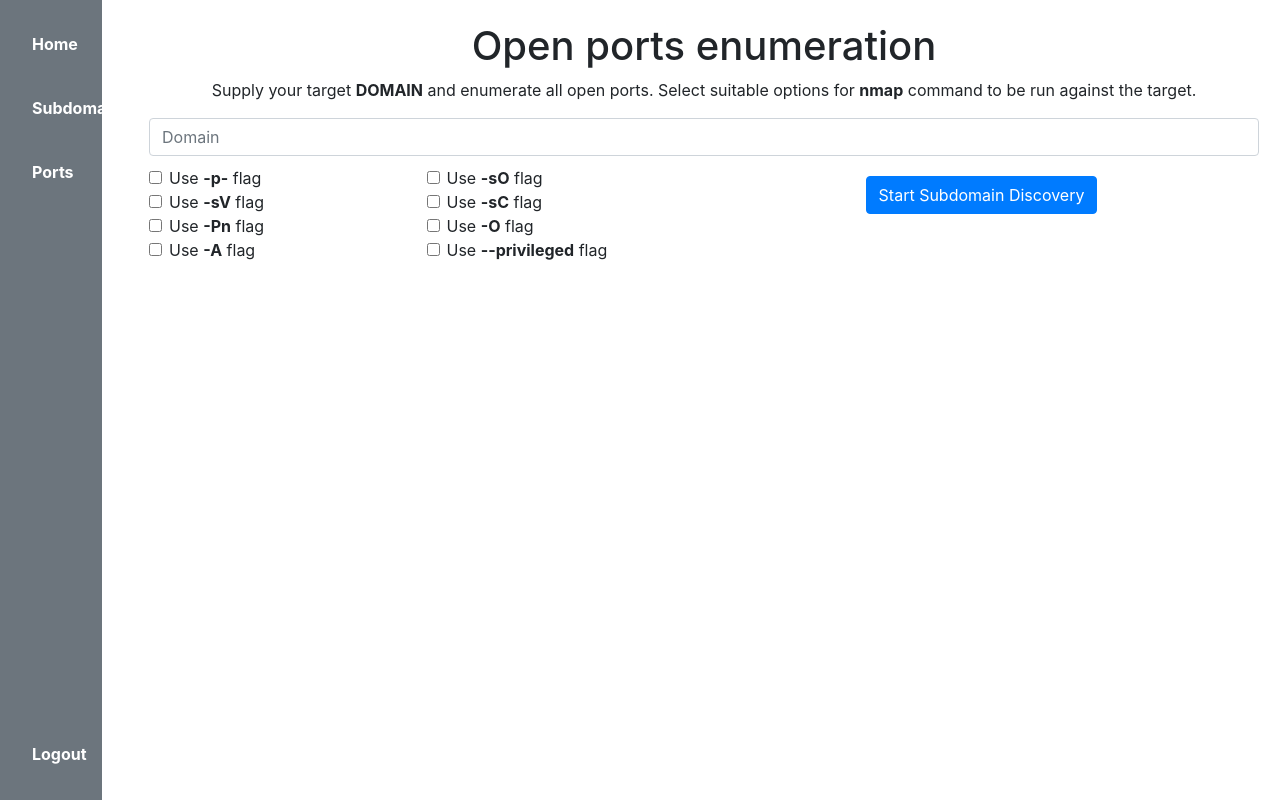
After one commit to WaterLord7788/SmartWebPen, a Flask app: page /ports in a window 1280 px wide. The commit adds this page. Run offline with Flask 2, Linux system fonts and the light colour scheme; a user stored in the database is signed in; some libraries are stand-ins or nearby versions.

Commit message:
Port scanning page added.

```diff
--- a/website/static/style.css
+++ b/website/static/style.css
@@ -66,11 +66,11 @@ li a {
 }
 .div-nav {
   display: inline-block;
-  width: 20%;
+  width: 10%;
 }
 .div-content {
   display: inline-block;
-  width: 80%;
+  width: 100%;
 }
 
 
--- a/website/templates/base.html
+++ b/website/templates/base.html
@@ -25,7 +25,8 @@
         <ul style="display: inline-block;" class="navbar-ul p-3 mb-2 bg-secondary text-white">
           {% if user.is_authenticated %}
             <li><a class="nav-item nav-link p-3 mb-2 bg-secondary text-white" id="home" href="/"><b>Home</b></a></li>
-            <li><a class="nav-item nav-link p-3 mb-2 bg-secondary text-white" id="home" href="/subdomains"><b>Subdomains</b></a></li>
+            <li><a class="nav-item nav-link p-3 mb-2 bg-secondary text-white" id="subdomains" href="/subdomains"><b>Subdomains</b></a></li>
+            <li><a class="nav-item nav-link p-3 mb-2 bg-secondary text-white" id="ports" href="/ports"><b>Ports</b></a></li>
             <!--<li><a class="nav-item nav-link p-3 mb-2 bg-secondary text-white" id="logout" href="/profile">Profile</a></li>-->
           {% else %}
             <li><a class="nav-item nav-link p-3 mb-2 bg-secondary text-white" id="login" href="/login"><b>Login</b></a></li>
--- /dev/null
+++ b/website/templates/ports.html
@@ -0,0 +1,85 @@
+{% extends "base.html" %} {% block title %}Home{% endblock %} {% block content %}
+{% autoescape false %}
+
+{% if state == "No subdomain" %}
+<div class="alert alert-warning alert-dismissible fade show" role="alert" style="margin-top: 2%;">
+    <strong>No Subdomain!</strong> You should write down the subdomain you want me to scan.
+    <button type="button" class="close" data-dismiss="alert" aria-label="Close">
+    <span aria-hidden="true">&times;</span>
+    </button>
+</div>
+{% endif %}
+<h1/align="center" style="margin-top: 2%;">Open ports enumeration</h1>
+<p/align="center">
+    Supply your target <b>DOMAIN</b> and enumerate all open ports. Select suitable options for <b>nmap</b> command to be run against the target.
+</p>
+<div class="box">
+    <ul class="list-group list-group-flush" id="ports">
+
+    <div class="embed">
+        <form method="POST">
+            <div>
+                <input/align="center" class="form-control" type="text" placeholder="Domain" name="domain">
+
+                <div/align="left" class="tools-used-box" style="margin-top: 10px;">
+                    <div class="form-check">
+                        <input class="form-check-input" type="checkbox" value="true" name="use-p-_flag" id="flexCheckDefault">
+                        <label class="form-check-label" for="flexCheckDefault">
+                        Use <b>-p-</b> flag
+                        </label><br>
+
+                        <input class="form-check-input" type="checkbox" value="true" name="use-sV_flag" id="flexCheckDefault">
+                        <label class="form-check-label" for="flexCheckDefault">
+                        Use <b>-sV</b> flag
+                        </label><br>
+
+                        <input class="form-check-input" type="checkbox" value="true" name="use-Pn_flag" id="flexCheckDefault">
+                        <label class="form-check-label" for="flexCheckDefault">
+                        Use <b>-Pn</b> flag
+                        </label><br>
+
+                        <input class="form-check-input" type="checkbox" value="true" name="use-A_flag" id="flexCheckDefault">
+                        <label class="form-check-label" for="flexCheckDefault">
+                        Use <b>-A</b> flag
+                        </label><br>
+                    </div>
+                </div>
+
+                <div/align="left" class="wordlist-box" style="margin-top: 10px;">
+                    <div class="form-check">
+
+                        <input class="form-check-input" type="checkbox" value="true" name="use-sO_flag" id="flexCheckDefault">
+                        <label class="form-check-label" for="flexCheckDefault">
+                        Use <b>-sO</b> flag
+                        </label><br>
+
+                        <input class="form-check-input" type="checkbox" value="true" name="use-sC_flag" id="flexCheckDefault">
+                        <label class="form-check-label" for="flexCheckDefault">
+                        Use <b>-sC</b> flag
+                        </label><br>
+
+                        <input class="form-check-input" type="checkbox" value="true" name="use-O_flag" id="flexCheckDefault">
+                        <label class="form-check-label" for="flexCheckDefault">
+                        Use <b>-O</b> flag
+                        </label><br>
+
+                        <input class="form-check-input" type="checkbox" value="true" name="use--privileged_flag" id="flexCheckDefault">
+                        <label class="form-check-label" for="flexCheckDefault">
+                        Use <b>--privileged</b> flag
+                        </label><br>
+                    </div>
+                </div>
+            </div>
+
+            <div/align="center" class="submit-button" style="margin-top: 10px;">
+                <button type="submit" class="separate-button btn btn-primary">Start Subdomain Discovery</button>
+                <br>
+            </div>
+
+        </form>
+
+    </div class="embed">
+</div>
+
+{% endautoescape %}
+{% endblock %}
--- a/website/views.py
+++ b/website/views.py
@@ -81,3 +81,13 @@ def subdomains():
         else:
             return render_template('subdomains.html', user=current_user, state="No subdomain")
     return render_template('subdomains.html', user=current_user)
+
+@views.route('/ports', methods=['GET', 'POST'])
+@login_required
+def ports():
+    if request.method == 'POST':
+        if request.form.get('domain'):
+            pass
+        else:
+            return render_template('ports.html', user=current_user, state="No domain")
+    return render_template('ports.html', user=current_user)
```
Also changed, not shown: website/templates/subdomains.html (+5 -5 lines).
